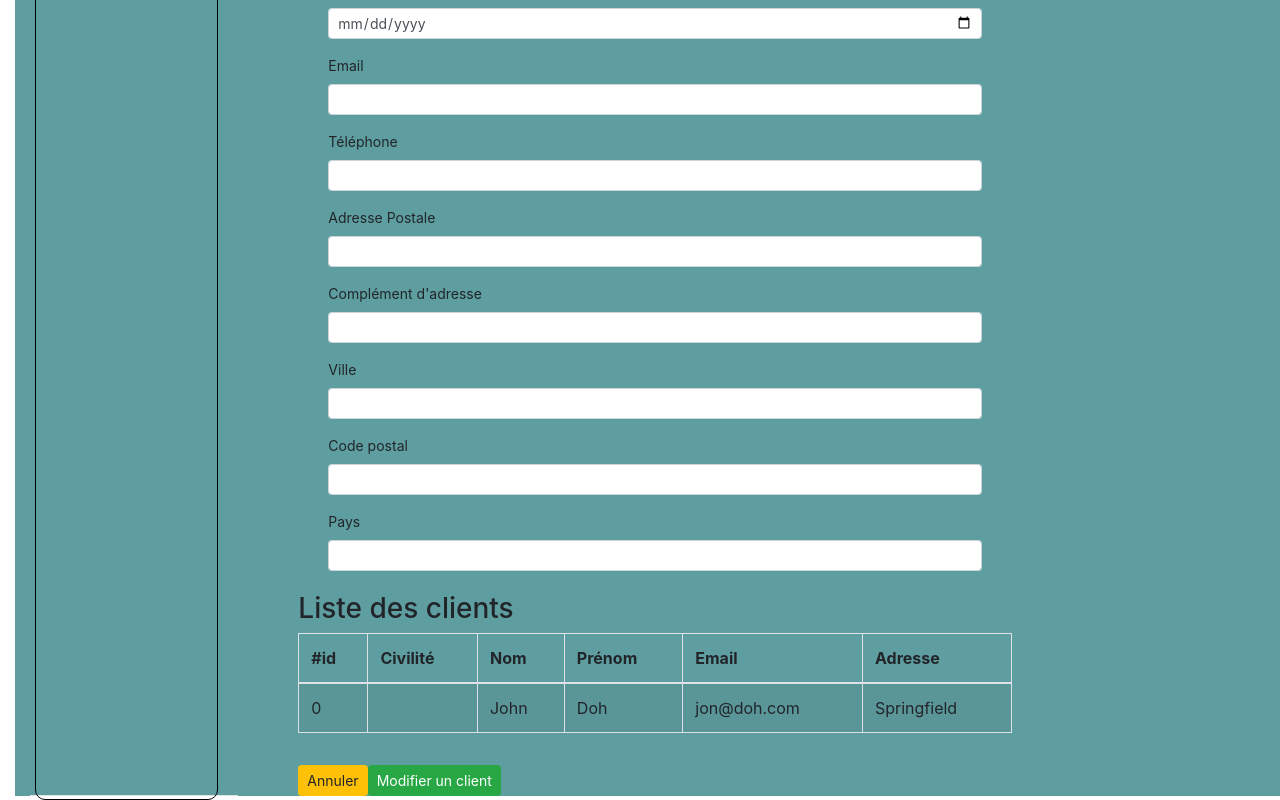
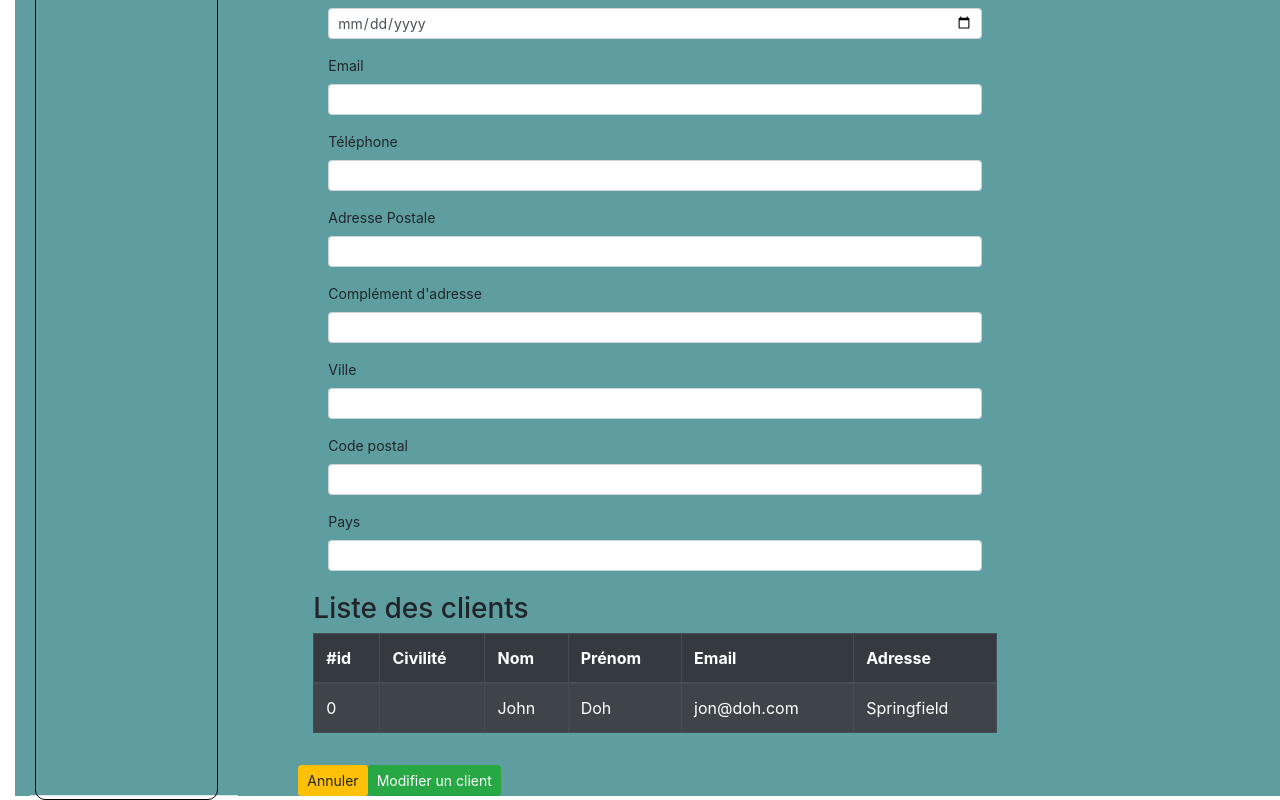
Before and after one commit to gobelinmalin/bordeaux_0320_p3_admin_giftcard, a React (Create React App) app: page /admin/customers in a window 1280 px wide. Shown: the part 363-1163 px from the top of the page. Built offline with nearby package versions, Linux system fonts and the light colour scheme; no server answers.

Commit message:
fix Css on NavBar

```diff
--- a/src/components/customers/AllCustomers.jsx
+++ b/src/components/customers/AllCustomers.jsx
@@ -1,7 +1,7 @@
 // import lib
 import React from 'react';
 import PropTypes from 'prop-types';
-import { Table } from 'react-bootstrap';
+import { Table, Container } from 'react-bootstrap';
 
 // import components
 
@@ -25,9 +25,15 @@ const AllCustomers = ({ customers }) => {
     });
 
   return (
-    <div>
+    <Container>
       <h3>Liste des clients</h3>
-      <Table className="table,table-responsive" striped bordered hover>
+      <Table
+        className="table,table-responsive"
+        variant="dark"
+        striped
+        bordered
+        hover
+      >
         <thead>
           <tr>
             <th>#id</th>
@@ -40,7 +46,7 @@ const AllCustomers = ({ customers }) => {
         </thead>
         <tbody>{allCustomers}</tbody>
       </Table>
-    </div>
+    </Container>
   );
 };
 AllCustomers.defaultProps = {
--- a/src/components/navbar/style/left-menu-style.css
+++ b/src/components/navbar/style/left-menu-style.css
@@ -5,6 +5,7 @@
   border: 1px solid rgb(0, 0, 0);
   display: flex;
   justify-content: flex-start;
+  align-content: center;
 }
 
 .logo-givyoo {
```
